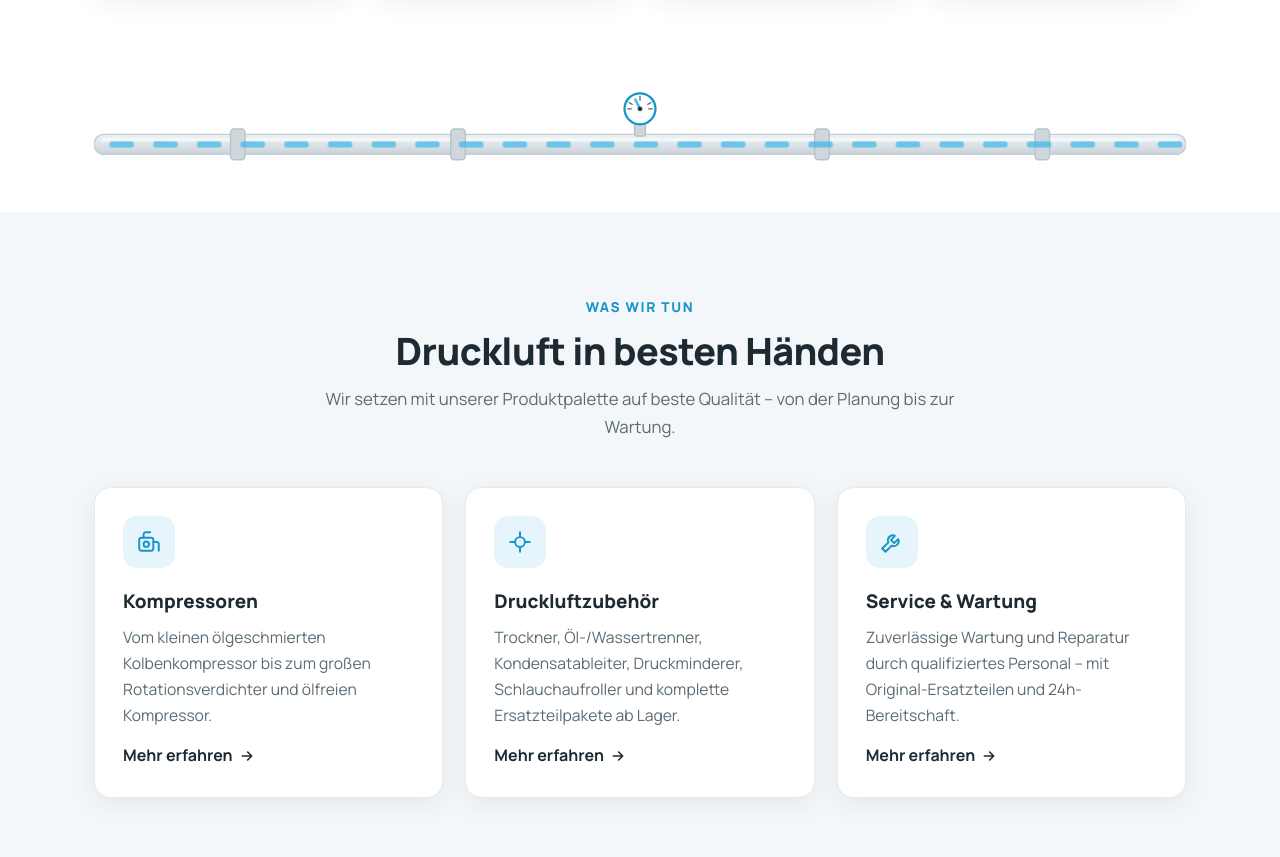
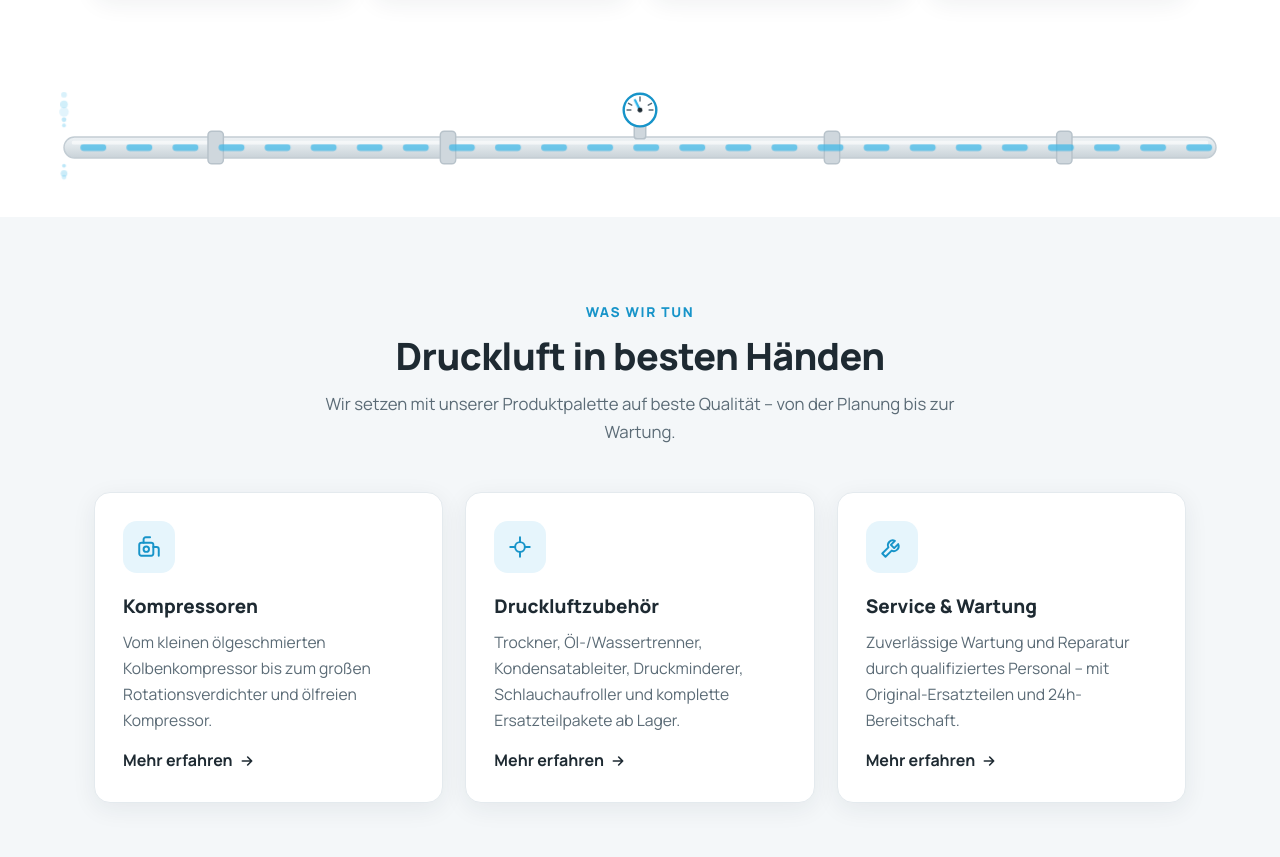
Before and after one commit to FSCreative/lugatech-website, a website: page index.html in a window 1280 px wide. Shown: the part 1020-1877 px from the top of the page. Drawn offline with Linux system fonts and the light colour scheme.

Commit message:
Add files via upload

```diff
--- a/index.html
+++ b/index.html
@@ -6,7 +6,7 @@
   <title>LuGa-Tech – Gas- und Drucklufttechnik | Koblach & Eschen</title>
   <meta name="description" content="LuGa-Tech ist Ihr kompetenter Partner für Gas- und Drucklufttechnik: Kompressoren, Druckluftzubehör und 24h-Service – von Vorarlberg über Liechtenstein bis Süddeutschland.">
   <link rel="icon" type="image/svg+xml" href="assets/img/favicon.svg">
-  <link rel="stylesheet" href="assets/css/style.css?v=3">
+  <link rel="stylesheet" href="assets/css/style.css?v=4">
 </head>
 <body>
 
@@ -80,9 +80,8 @@
     </div>
   </section>
 
-  <!-- Druckluftleitung als Trenner -->
+  <!-- Druckluftleitung als Trenner (vollbreit, exakt auf der Sektionsgrenze) -->
   <div class="pipe-sep" aria-hidden="true">
-    <div class="container">
       <svg viewBox="0 0 1200 100" preserveAspectRatio="xMidYMid meet" role="presentation">
         <defs>
           <linearGradient id="pipeBody" x1="0" y1="0" x2="0" y2="1">
@@ -113,8 +112,18 @@
         <circle cx="600" cy="24" r="2.5" fill="#1e2a32"/>
         <!-- Luftstrom im Rohr -->
         <path class="pipe-flow" d="M0 63 H1200" fill="none" stroke="#2fb4e9" stroke-width="7" stroke-linecap="round" stroke-dasharray="20 28" opacity="0.65"/>
+        <!-- Durchfliegende Pünktchen wie im Header -->
+        <g class="pipe-dots">
+          <circle class="pd" cy="18" r="4" fill="#2fb4e9" opacity="0.22" style="animation-duration:11s;animation-delay:0s"/>
+          <circle class="pd" cy="34" r="2.5" fill="#2fb4e9" opacity="0.3" style="animation-duration:8s;animation-delay:-2.5s"/>
+          <circle class="pd" cy="8" r="3" fill="#2fb4e9" opacity="0.18" style="animation-duration:14s;animation-delay:-6s"/>
+          <circle class="pd" cy="90" r="3.5" fill="#2fb4e9" opacity="0.25" style="animation-duration:9.5s;animation-delay:-1s"/>
+          <circle class="pd" cy="82" r="2" fill="#2fb4e9" opacity="0.32" style="animation-duration:7s;animation-delay:-4s"/>
+          <circle class="pd" cy="26" r="5" fill="#2fb4e9" opacity="0.14" style="animation-duration:16s;animation-delay:-9s"/>
+          <circle class="pd" cy="94" r="2.5" fill="#2fb4e9" opacity="0.2" style="animation-duration:12s;animation-delay:-7s"/>
+          <circle class="pd" cy="40" r="2" fill="#2fb4e9" opacity="0.28" style="animation-duration:10s;animation-delay:-5s"/>
+        </g>
       </svg>
-    </div>
   </div>
 
   <!-- Leistungsübersicht -->
```
